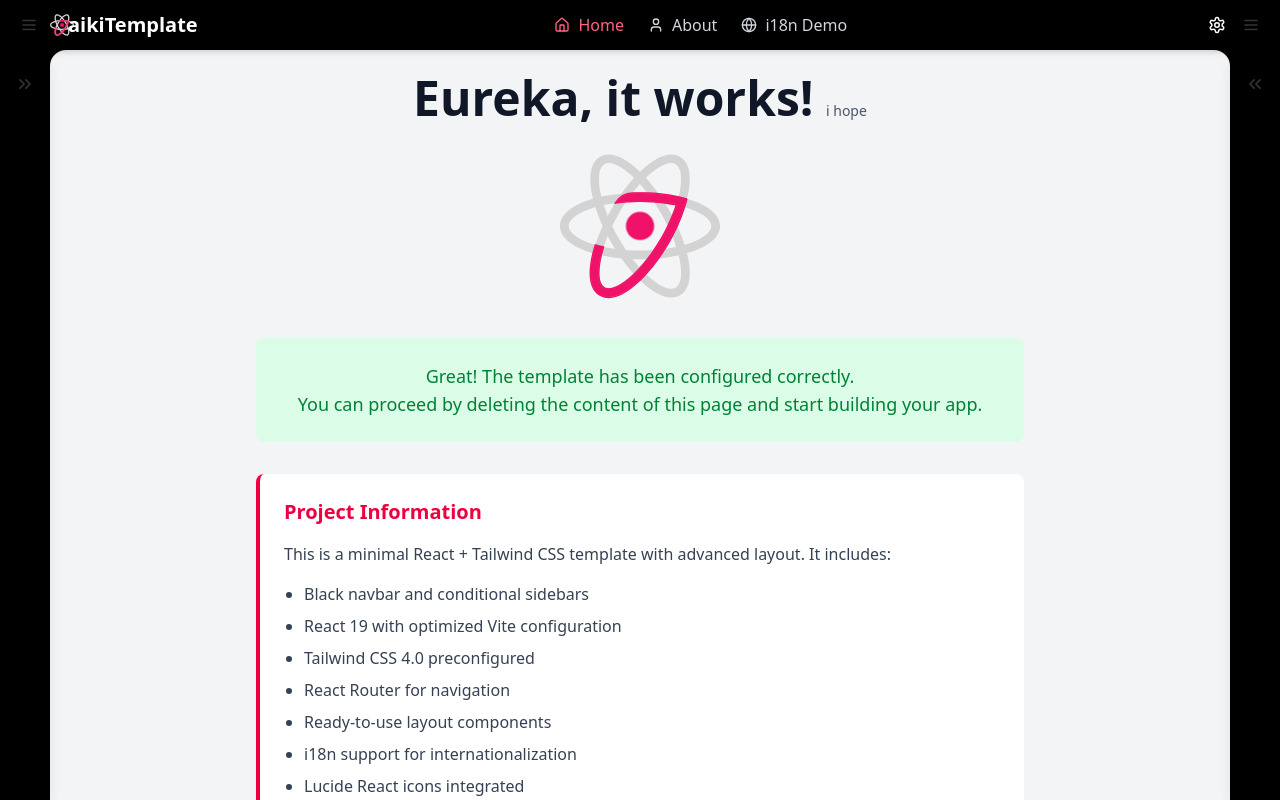
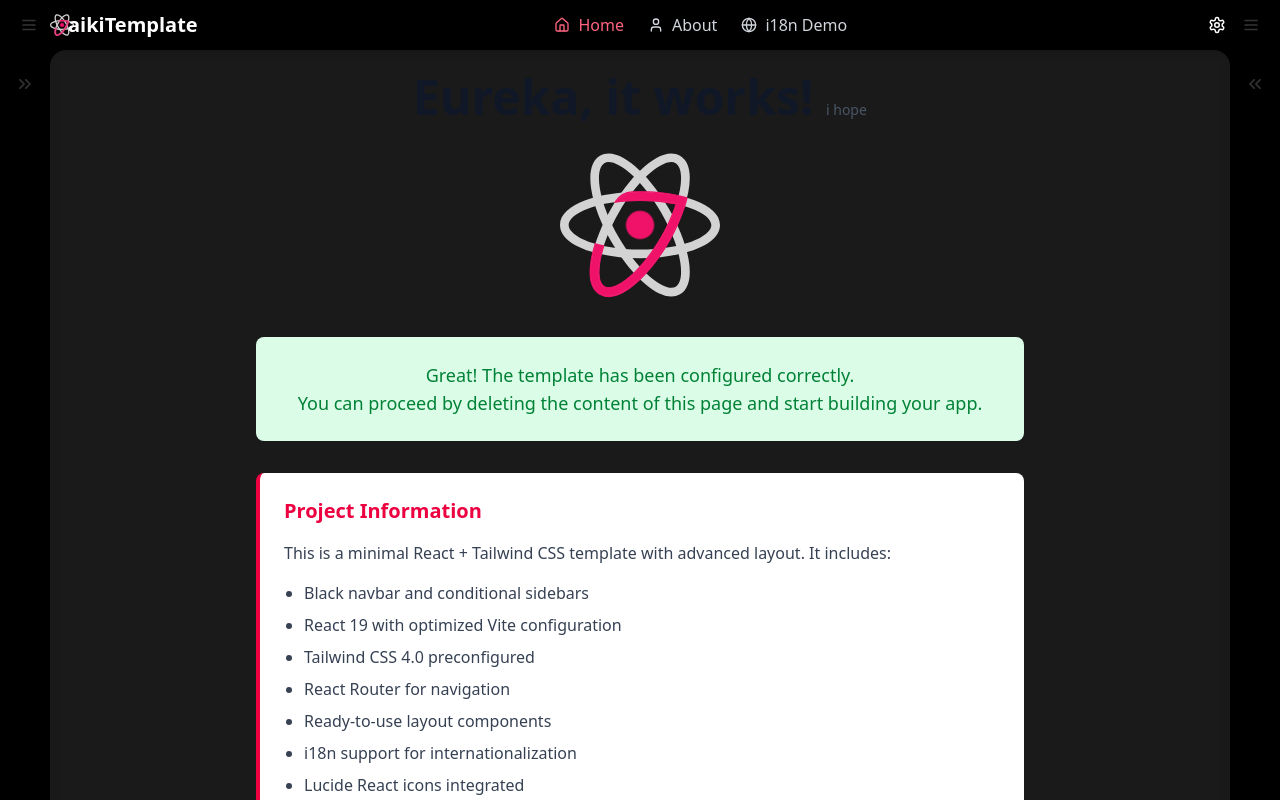
Before and after one commit to SalvatoreMilone/corporate, a React (Vite) app: page / in a window 1280 px wide. Built offline with nearby package versions, Linux system fonts and the light colour scheme.

Commit message:
small fix

```diff
--- a/src/components/layout/Layout.jsx
+++ b/src/components/layout/Layout.jsx
@@ -56,8 +56,8 @@ const Layout = ({ children }) => {
 
   // CSS variables for the rounded main content
   const mainContentStyle = {
-    marginLeft: leftSidebarOpen ? "250px" : "50px",
-    marginRight: rightSidebarOpen ? "250px" : "50px",
+    marginLeft: leftSidebarOpen ? "249px" : "49px",
+    marginRight: rightSidebarOpen ? "249px" : "49px",
   };
 
   return (
@@ -73,7 +73,7 @@ const Layout = ({ children }) => {
       />
 
       {/* Main content with sidebars */}
-      <div className="flex-1 overflow-hidden pt-[50px] relative">
+      <div className="flex-1 overflow-x-hidden pt-[49px] relative">
         {/* Left Sidebar - always visible with width 50px when closed, 250px when open */}
         <LeftSidebar
           isUnlocked={leftSidebarUnlocked}
@@ -83,7 +83,7 @@ const Layout = ({ children }) => {
 
         {/* Main Content - adjusted based on sidebar states */}
         <main
-          className="flex-1 overflow-auto transition-all duration-300 bg-gray rounded-t-2xl shadow-md"
+          className="flex-1 overflow-auto transition-all duration-300 bg-body shadow-md"
           style={mainContentStyle}
         >
           {/* Pass unlock functions to children if needed */}
--- a/src/index.css
+++ b/src/index.css
@@ -5,6 +5,7 @@ body {
   overscroll-behavior: none;
   overflow: auto;
   height: 100%;
+  text-align: white;
 }
 
 /* Se serve anche per i contenitori scrollabili interni */
@@ -23,3 +24,25 @@ body {
     background-position: -200% center;
   }
 }
+/* Nasconde le scrollbar per Chrome, Safari e Opera */
+*::-webkit-scrollbar {
+  display: none;
+}
+
+/* Nasconde le scrollbar per Internet Explorer e Edge */
+* {
+  -ms-overflow-style: none;
+}
+
+/* Nasconde le scrollbar per Firefox */
+* {
+  scrollbar-width: none;
+}
+
+.bg-body {
+  background-color: #1a1a1a;
+}
+
+.min-h-screen-calc {
+  min-height: calc(100vh - 100px); /* 4rem è l'altezza della navbar */
+}
```
